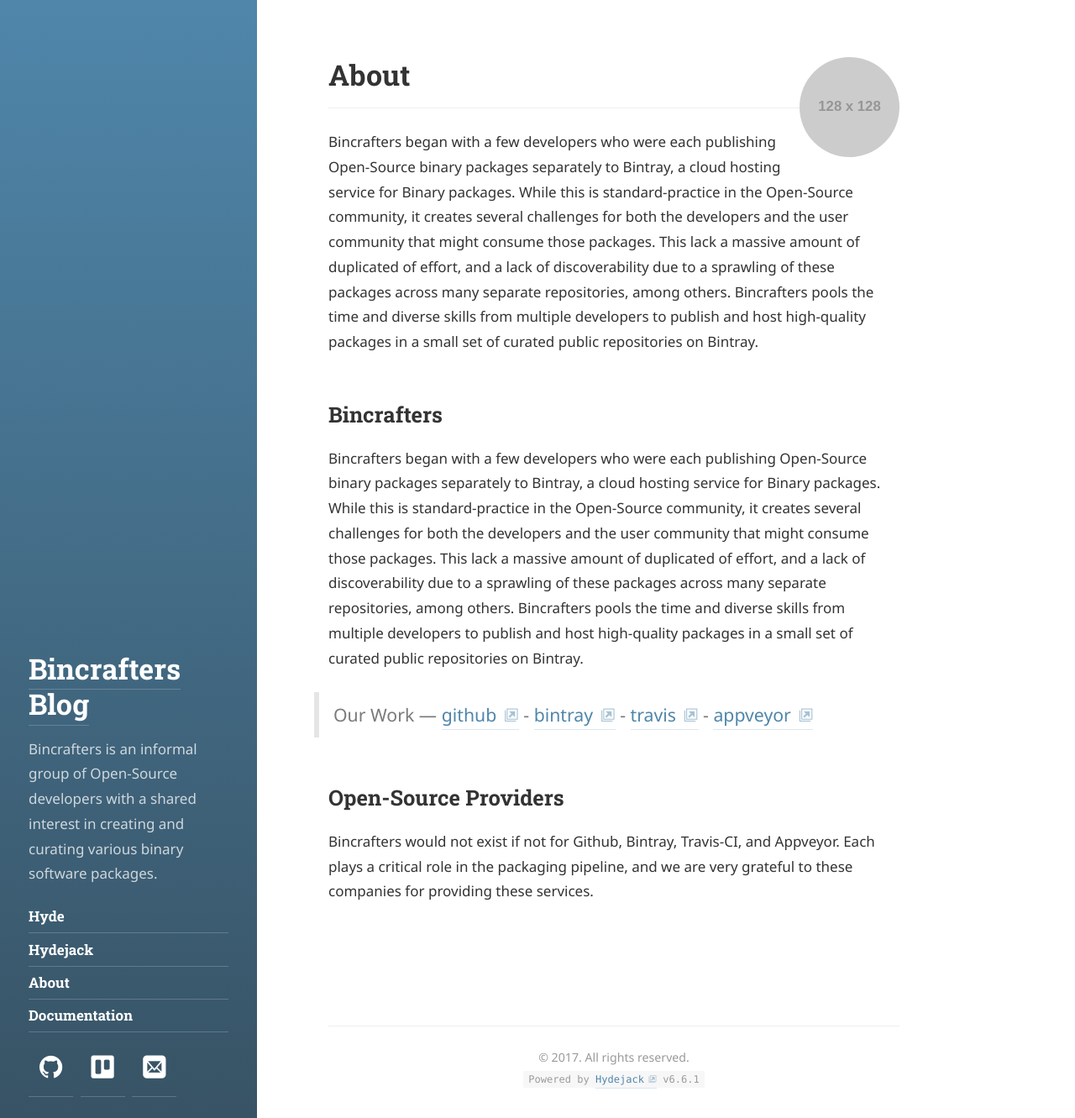
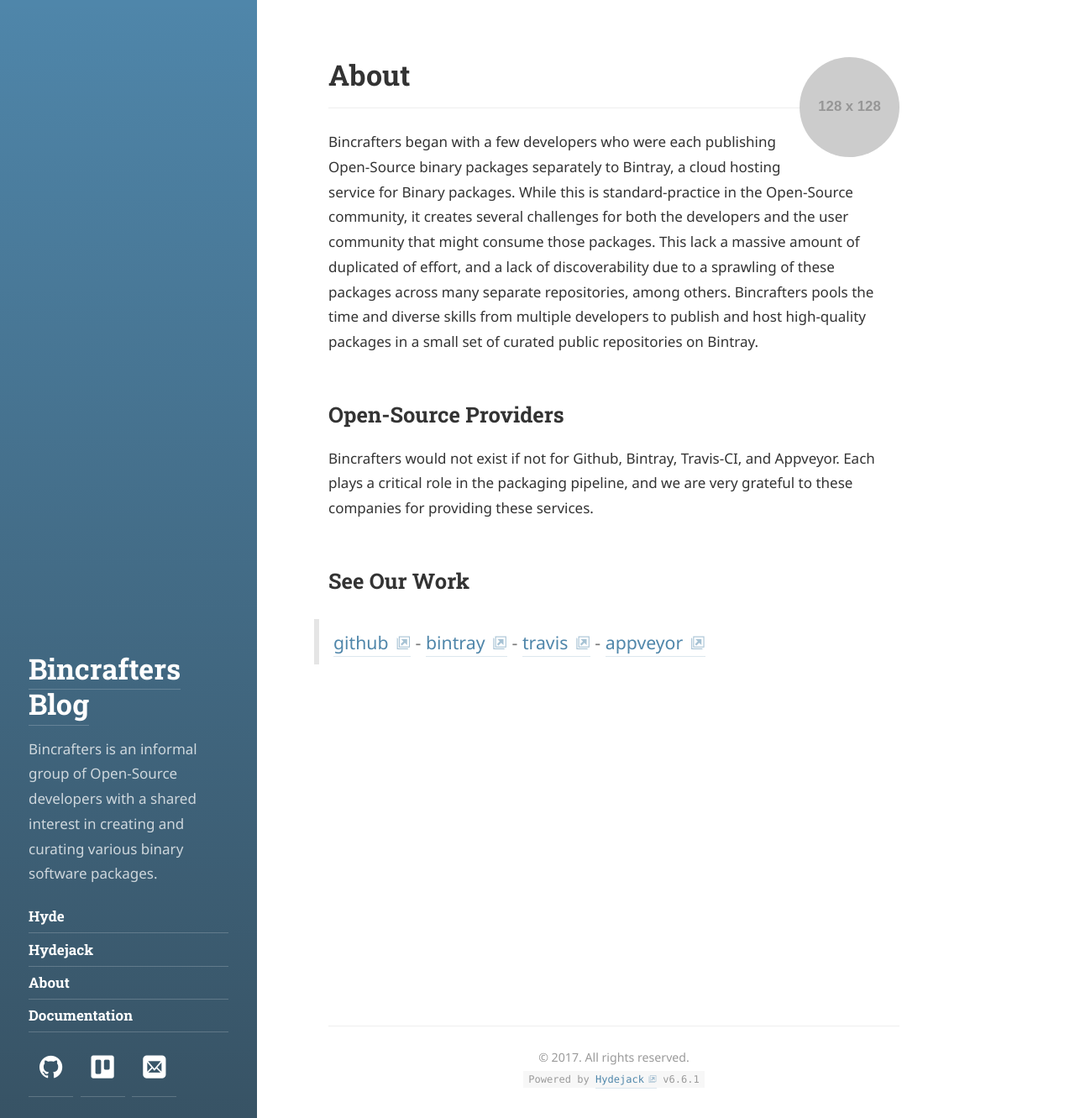
Before and after one commit to bincrafters/bincrafters.github.io, a Jekyll site: the page built from about.md, in a window 1280 px wide and 1331 px high. Shown: the whole window at 84% size. Built offline with Jekyll 4.4.1, drawn with Linux system fonts in a browser that asks for light colours; some web fonts are replaced.

Commit message:
update about info

```diff
--- a/about.md
+++ b/about.md
@@ -4,12 +4,10 @@ title: About
 menu: true
 order: 3
 ---
-
-## Bincrafters
-Bincrafters began with a few developers who were each publishing Open-Source binary packages separately to Bintray, a cloud hosting service for Binary packages. While this is standard-practice in the Open-Source community, it creates several challenges for both the developers and the user community that might consume those packages. This lack a massive amount of duplicated of effort, and a lack of discoverability due to a sprawling of these packages across many separate repositories, among others. Bincrafters pools the time and diverse skills from multiple developers to publish and host high-quality packages in a small set of curated public repositories on Bintray.
-
-> Our Work --- [github](https://github.com/bincrafters) - [bintray](https://bintray.com/bincrafters) - [travis](https://travis-ci.org/bincrafters) - [appveyor](https://appveyor.com/bincrafters)
-{:.lead}
-
 ## Open-Source Providers
 Bincrafters would not exist if not for Github, Bintray, Travis-CI, and Appveyor. Each plays a critical role in the packaging pipeline, and we are very grateful to these companies for providing these services.
+
+## See Our Work
+
+> [github](https://github.com/bincrafters) - [bintray](https://bintray.com/bincrafters) - [travis](https://travis-ci.org/bincrafters) - [appveyor](https://appveyor.com/bincrafters)
+{:.lead}
```
